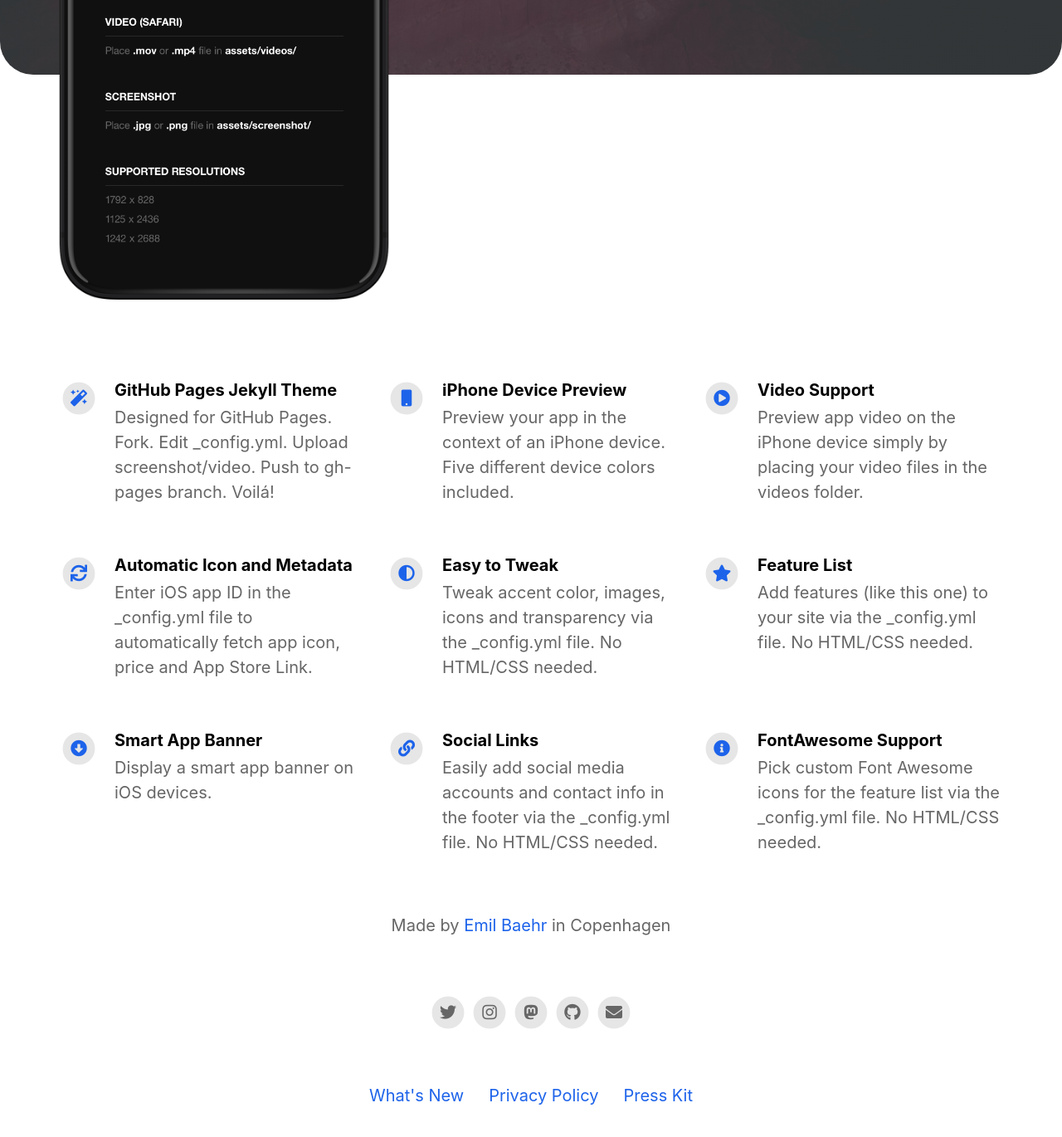
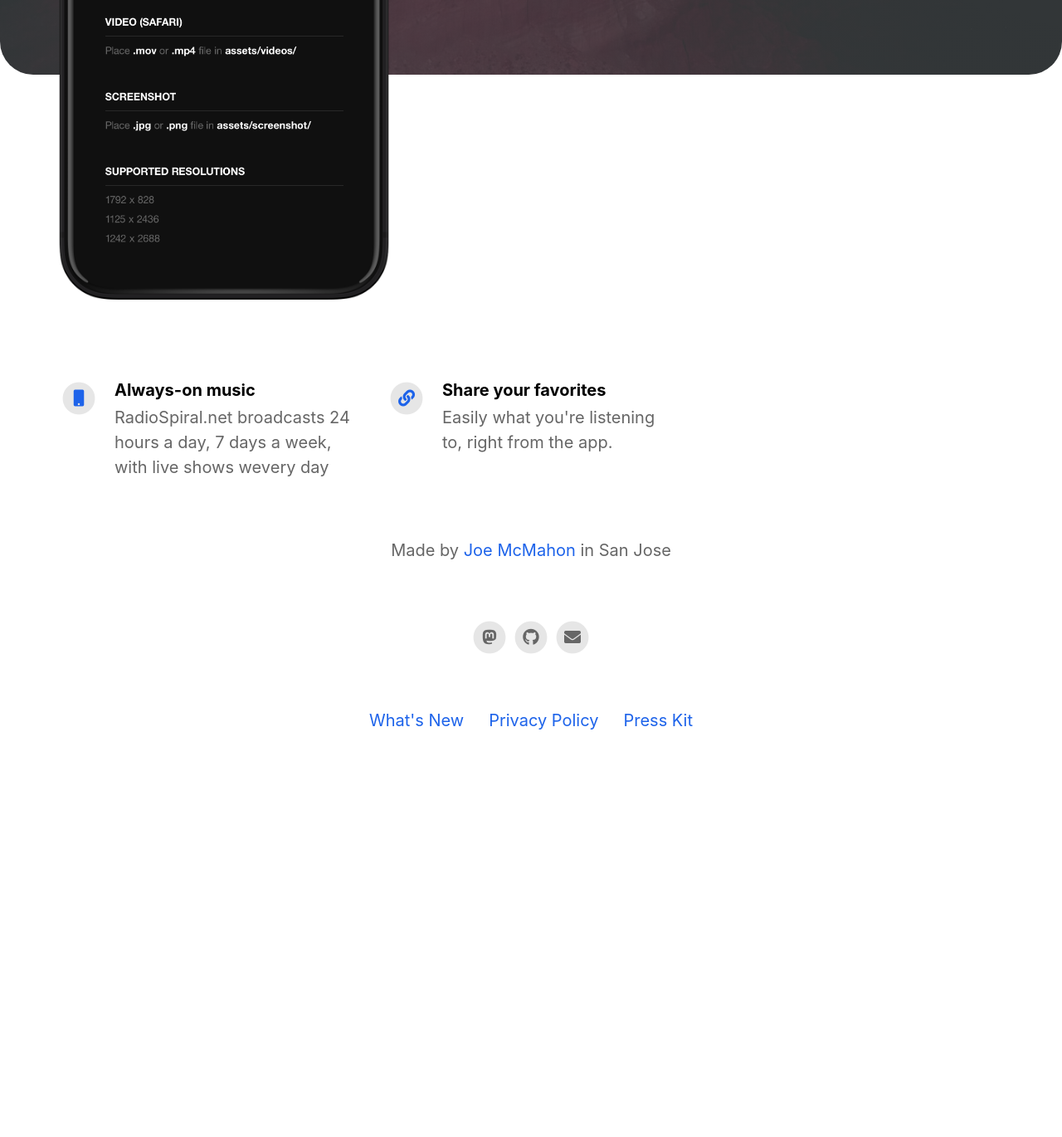
Before and after one commit to joemcmahon/radiospiral-landing-page, a Jekyll site: the page built from index.html, in a window 1280 px wide and 1400 px high, scrolled down 624 px. Shown: the top 1370 px of the window at 83% size. Built offline with Jekyll 4.4.1, drawn with Linux system fonts in a browser that asks for light colours; nearby versions of some CDN libraries; after the commit the page ends 1572 px from its top, so only the background shows below that; some of the changed text lies outside the part shown.

Commit message:
Update _config.yml for RadioSpiral app
Still needs app screenshot.

```diff
--- a/_config.yml
+++ b/_config.yml
@@ -2,80 +2,47 @@
 page_title                                :                                           # Automatically populates with app name if not set and if iOS app ID is set. Otherwise enter manually.
 
 # App Info
-ios_app_id                                : 1234793120                                # Required. Enter iOS app ID to automatically populate name, price and icons (e.g. 718043190).
+ios_app_id                                : 1294137025                                # Required. Enter iOS app ID to automatically populate name, price and icons (e.g. 718043190).
 ios_app_country                           : us                                        # Required outside USA. Enter 2 letter country code as in https://en.wikipedia.org/wiki/ISO_3166-1_alpha-2
 
 appstore_link                             :                                           # Automatically populates if not set and if iOS app ID is set. Otherwise enter manually.
 playstore_link                            :                                           # Enter Google Play Store URL.
-presskit_download_link                    : https://emilbaehr.com                                          # Enter a link to downloadable file or (e.g. public Dropbox link to a .zip file).
+presskit_download_link                    : https://pemungkah.com/radiosiral-presskit.zip
+                                                                                      # Enter a link to downloadable file or (e.g. public Dropbox link to a .zip file).
                                                                                       # Or upload your press kit file to assets and set path accordingly (e.g. "assets/your_press_kit.zip").
 
 app_icon                                  : # assets/appicon.png                      # Automatically populates if not set and if iOS app ID is set.  Otherwise enter path to icon file manually.
 app_name                                  :                                           # Automatically populates if not set and if iOS app ID is set.  Otherwise enter manually.
 app_price                                 :                                           # Automatically populates if not set and if iOS app ID is set.  Otherwise enter manually.
-app_description                           : Write a short tagline for your app.
-
+app_description                           : Captivating electronica, 24/7
 enable_smart_app_banner                   : true                                      # Set to true to show a smart app banner at top of page on mobile devices.
 
 
 
 # Information About Yourself
-your_name                                 : Emil Baehr
-your_link                                 : https://emilbaehr.com
-your_city                                 : Copenhagen
-email_address                             : emil.baehr@gmail.com
+your_name                                 : Joe McMahon
+your_link                                 : https://pemungkah.com
+your_city                                 : San Jose
+email_address                             : joe.mcmahon@gmail.com
 facebook_username                         :
-instagram_username                        : ebaehr
-twitter_username                          : ebaehr
-github_username                           : emilbaehr
+instagram_username                        :
+twitter_username                          :
+github_username                           : joemcmahon
 youtube_username                          :
-mastodon_link                             : https://mastodon.social/@ebaehr
+mastodon_link                             : https://sfba.social/@equinox_deschanel
 
 
 
 # Feature List                            Edit, add or remove features to be presented.
 features                                  :
 
-  - title                                 : GitHub Pages Jekyll Theme
-    description                           : Designed for GitHub Pages. Fork. Edit _config.yml. Upload screenshot/video. Push to gh-pages branch. Voilá!
-    fontawesome_icon_name                 : magic
-
-  - title                                 : iPhone Device Preview
-    description                           : Preview your app in the context of an iPhone device. Five different device colors included.
+  - title                                 : Always-on music
+    description                           : RadioSpiral.net broadcasts 24 hours a day, 7 days a week, with live shows wevery day
     fontawesome_icon_name                 : mobile
 
-  - title                                 : Video Support
-    description                           : Preview app video on the iPhone device simply by placing your video files in the videos folder.
-    fontawesome_icon_name                 : play-circle
-
-  - title                                 : Automatic Icon and Metadata
-    description                           : Enter iOS app ID in the _config.yml file to automatically fetch app icon, price and App Store Link.
-    fontawesome_icon_name                 : sync
-
-  - title                                 : Easy to Tweak
-    description                           : Tweak accent color, images, icons and transparency via the _config.yml file. No HTML/CSS needed.
-    fontawesome_icon_name                 : adjust
-
-  - title                                 : Feature List
-    description                           : Add features (like this one) to your site via the _config.yml file. No HTML/CSS needed.
-    fontawesome_icon_name                 : star
-
-  - title                                 : Smart App Banner
-    description                           : Display a smart app banner on iOS devices.
-    fontawesome_icon_name                 : arrow-alt-circle-down
-
-  - title                                 : Social Links
-    description                           : Easily add social media accounts and contact info in the footer via the _config.yml file. No HTML/CSS needed.
+  - title                                 : Share your favorites
+    description                           : Easily what you're listening to, right from the app.
     fontawesome_icon_name                 : link
-
-  - title                                 : FontAwesome Support
-    description                           : Pick custom Font Awesome icons for the feature list via the _config.yml file. No HTML/CSS needed.
-    fontawesome_icon_name                 : info-circle
-
-  - title                                 : # New Feature Title
-    description                           : # New Feature Description
-    fontawesome_icon_name                 : # Enter Font Awesome icon name (e.g. star). Find icons on fontawesome.com/icons.
-
 
 
 # Theme Settings
```
